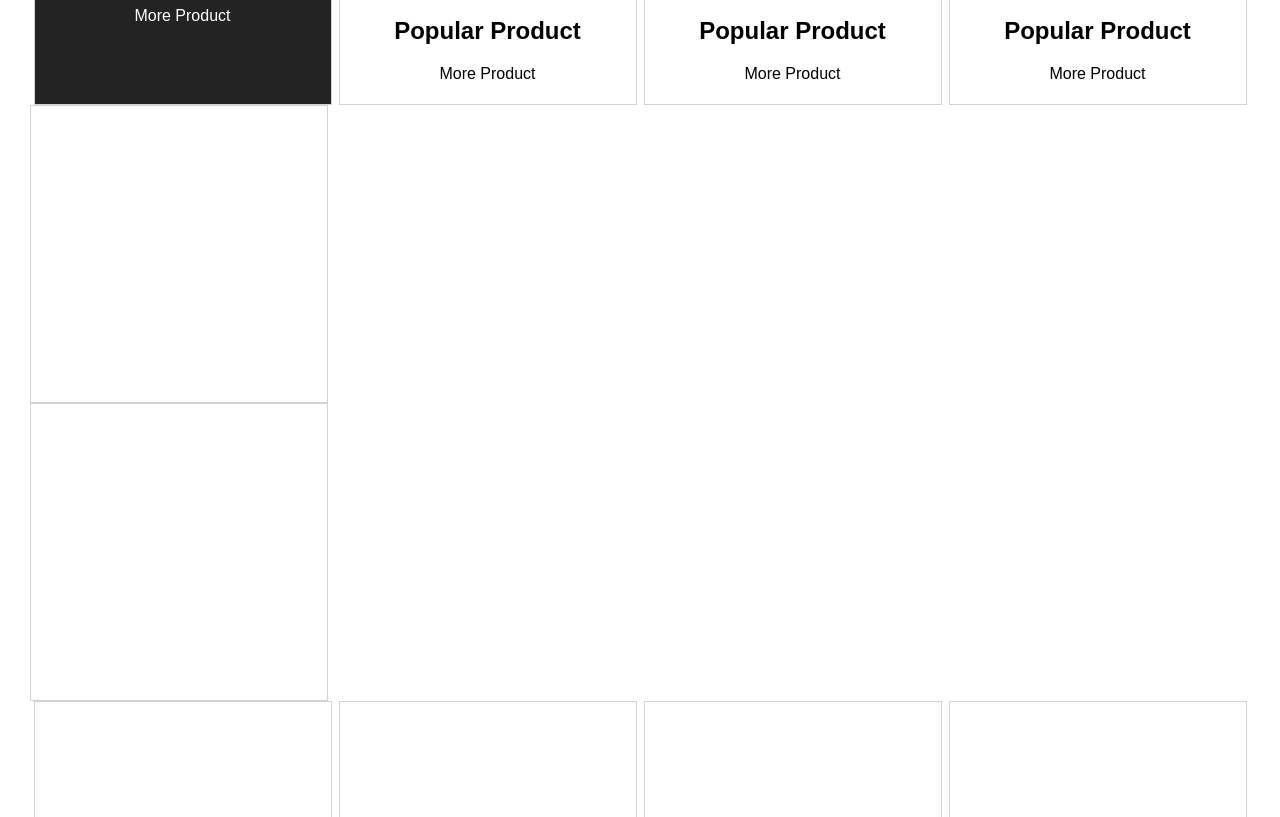
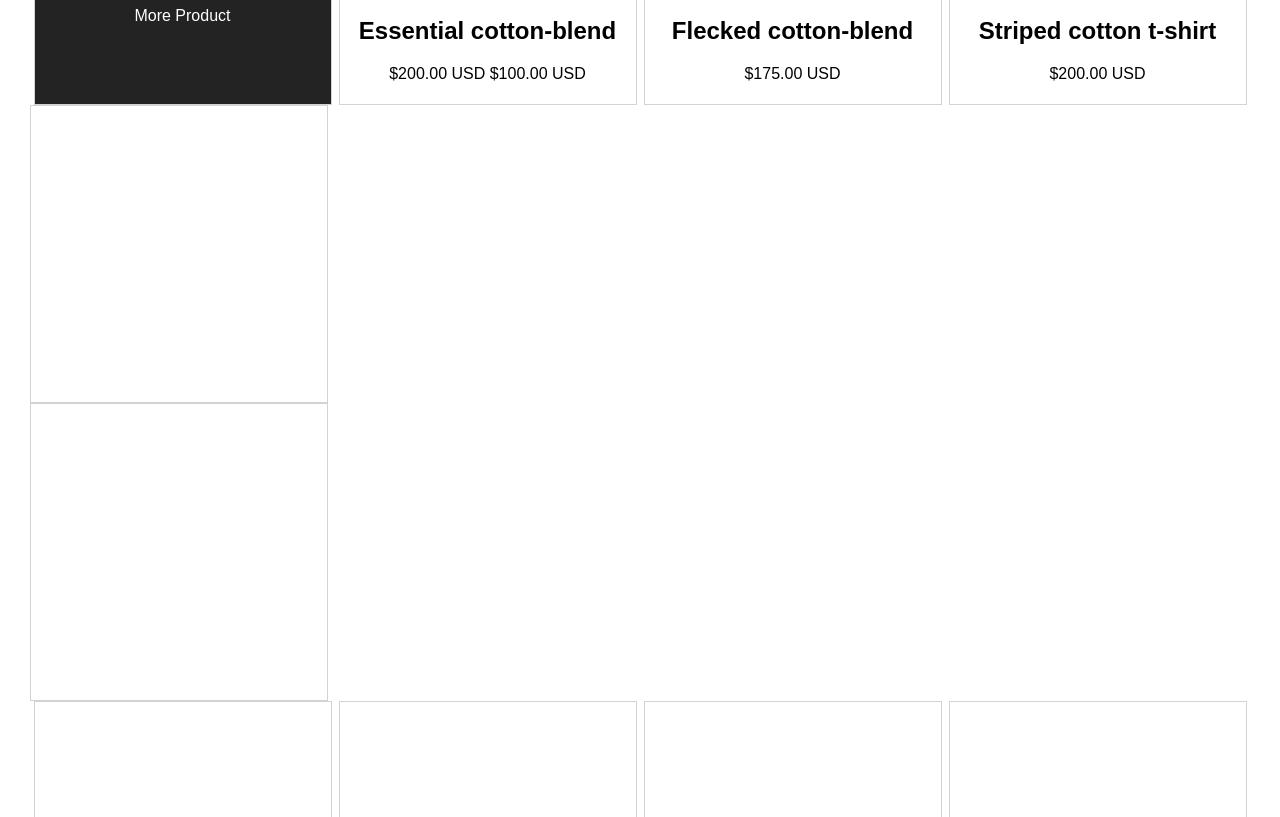
Before and after one commit to titoan/bepro-temp, a plain HTML site: page index.html in a window 1280 px wide. Shown: the part 1066-1883 px from the top of the page. Drawn offline with Linux system fonts and the light colour scheme.

Commit message:
goods section first row add name goods; add price

```diff
--- a/index.html
+++ b/index.html
@@ -95,22 +95,22 @@
                     <div class="img-container">
                             <img src="img/goods-item/goods-img-1.png" alt="" >
                         </div>
-                        <h2>Popular Product</h2>
-                        <p>More Product</p>
+                        <h2>Essential cotton-blend</h2>
+                        <p>$200.00 USD     $100.00 USD </p>
             </div>
             <div class="goods-item">
                     <div class="img-container">
                             <img src="img/goods-item/goods-img-2.png" alt="" >
                         </div>
-                        <h2>Popular Product</h2>
-                        <p>More Product</p>
+                        <h2>Flecked cotton-blend</h2>
+                        <p>$175.00 USD</p>
             </div>
             <div class="goods-item">
                     <div class="img-container">
                             <img src="img/goods-item/goods-img-3.png" alt="" >
                         </div>
-                        <h2>Popular Product</h2>
-                        <p>More Product</p>
+                        <h2>Striped cotton t-shirt</h2>
+                        <p>$200.00 USD</p>
             </div>
         </div>
         <div class="goods-2-in-row">
```
